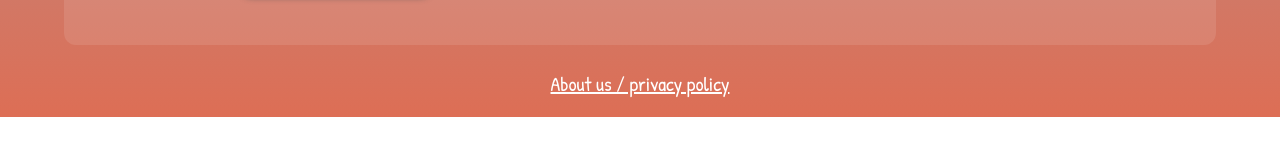
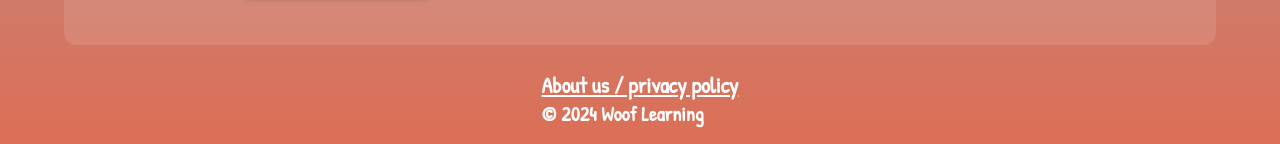
Before and after one commit to tedschu/WoofLearning, a React (Vite) app in the folder client/: page /welcome in a window 1280 px wide. Shown: the part 1909-2053 px from the top of the page. Before the commit the page ends 2026 px from the top, so only its background shows below. Built offline with nearby package versions, Linux system fonts and the light colour scheme; a web font is replaced by a local one.

Commit message:
added copyright

```diff
--- a/client/src/pages/Welcome.tsx
+++ b/client/src/pages/Welcome.tsx
@@ -151,11 +151,13 @@ function Welcome() {
             </video>
           </div>
         </div>
-
-        <Link to="/about" onClick={() => window.scrollTo(0, 0)}>
-          {" "}
-          <div className="welcomeFooter">About us / privacy policy</div>
-        </Link>
+        <div className="welcomeFooter">
+          <Link to="/about" onClick={() => window.scrollTo(0, 0)}>
+            {" "}
+            <h3>About us / privacy policy</h3>
+          </Link>
+          <h4>© 2024 Woof Learning</h4>
+        </div>
       </div>
       {/* </div> */}
     </>
```
